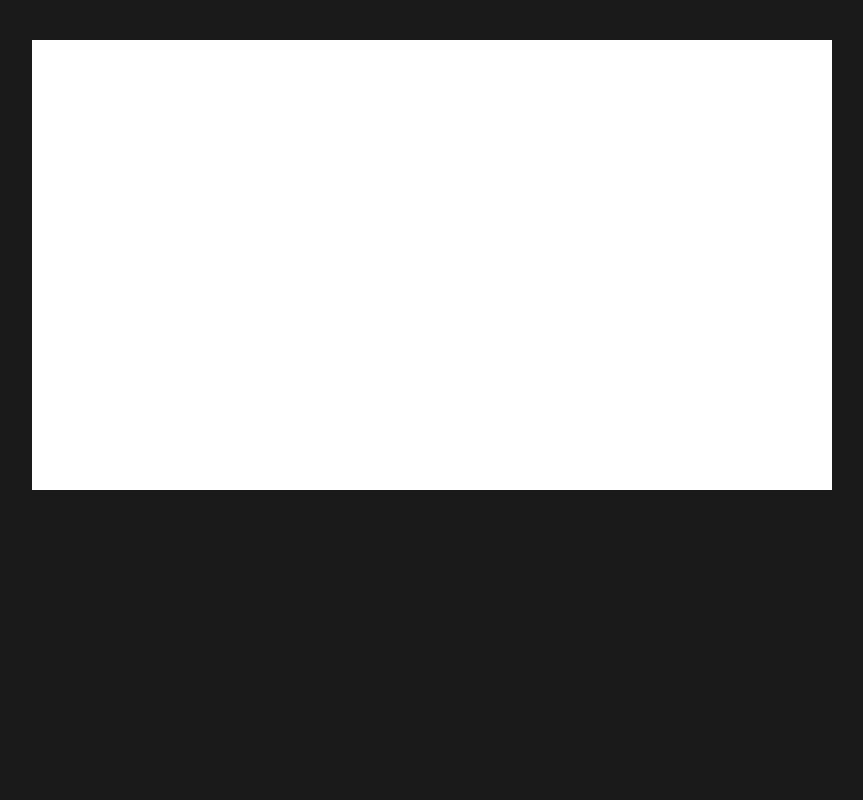
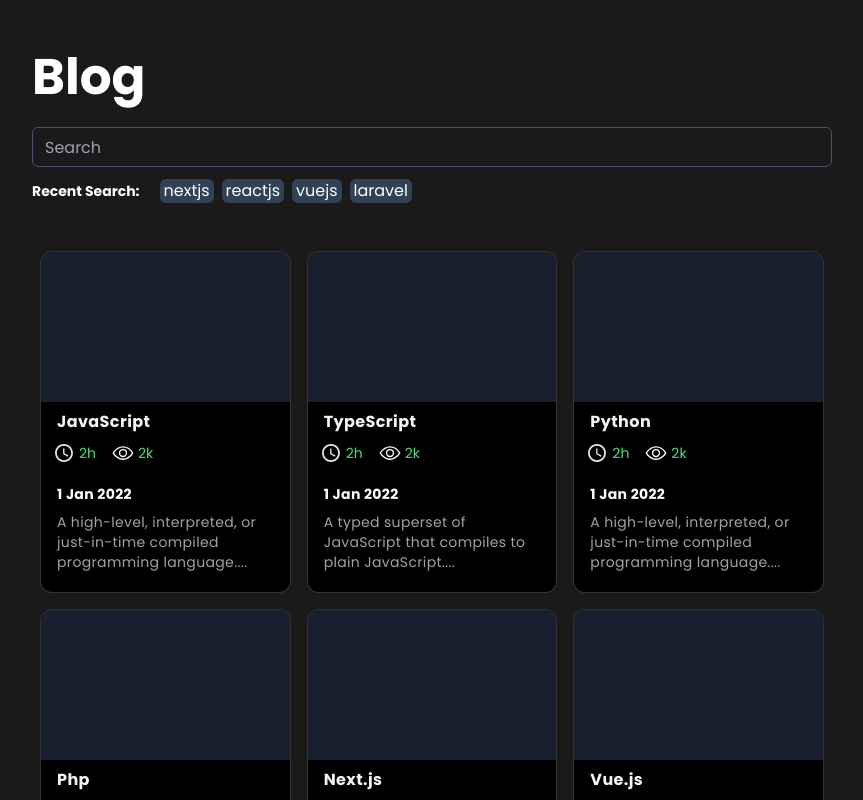
Before and after one commit to Mufid-031/next-portfolio, a Next.js app: page /blog in a window 1280 px wide. Shown: the top 800 px of the page, without its empty margins (208-1071 px from the left). Built offline with nearby package versions, Linux system fonts and the light colour scheme.

Commit message:
Menambahkan dynamic route untuk page blog

```diff
--- a/src/app/blog/[...slug]/page.tsx
+++ /dev/null
@@ -1,41 +0,0 @@
-"use client";
-
-import { useEffect, useState } from "react";
-import { projects } from "../page";
-
-type Data = {
-  title: string;
-  description: string;
-  link: string;
-} | null;
-
-export default function Page({ params }: { params: { slug: string } }) {
-  const [data, setData] = useState<Data[] | null>(null);
-
-  useEffect(() => {
-    projects.find((project) => {
-      if (project.link === params.slug) {
-        setData([
-          {
-            title: project.title,
-            description: project.description,
-            link: project.link,
-          },
-        ]);
-      }
-    });
-
-    if (data) {
-        console.log(data);
-    }
-  }, []);
-
-  return (
-    <main className="flex flex-col h-screen py-10 px-60">
-      <div className="flex flex-col w-full">
-        <div className="w-full h-[450px] bg-white"></div>
-        {/* <h2 className="text-black dark:text-white text-[30px] md:text-[50px] font-extrabold">{data.title}</h2> */}
-      </div>
-    </main>
-  );
-}
--- /dev/null
+++ b/src/app/blog/[slug]/page.tsx
@@ -0,0 +1,41 @@
+"use client";
+
+import { useEffect, useState } from "react";
+import { projects } from "../page";
+
+type Data = {
+  title: string;
+  description: string;
+  link: string;
+  writed: string;
+  views: string;
+  time: string;
+} | null;
+
+export default function Page({ params }: { params: { slug: string } }) {
+  const [data, setData] = useState<Data>(null);
+
+  useEffect(() => {
+    const project = projects.find((project) => project.slug == params.slug);
+
+    if (project) {
+      setData({
+        title: project.title,
+        description: project.description,
+        link: project.slug,
+        writed: project.writed,
+        views: project.views,
+        time: project.time,
+      });
+    }
+  }, [params.slug]);
+
+  return (
+    <main className="flex flex-col h-screen py-10 px-60">
+      <div className="flex flex-col w-full">
+        <div className="w-full h-[450px] bg-white"></div>
+        <h2 className="text-black dark:text-white text-[30px] md:text-[50px] font-extrabold">{data?.title}</h2>
+      </div>
+    </main>
+  );
+}
--- a/src/app/blog/page.tsx
+++ b/src/app/blog/page.tsx
@@ -27,31 +27,49 @@
   {
     title: "JavaScript",
     description: "A high-level, interpreted, or just-in-time compiled programming language.",
-    link: "/blog/blog-javascript",
+    slug: "blog-javascript",
+    writed: "1 Jan 2022",
+    views: "2k",
+    time: "2h",
   },
   {
     title: "TypeScript",
     description: "A typed superset of JavaScript that compiles to plain JavaScript.",
-    link: "/blog/blog-typescript",
+    slug: "blog-typescript",
+    writed: "1 Jan 2022",
+    views: "2k",
+    time: "2h",
   },
   {
     title: "Python",
     description: "A high-level, interpreted, or just-in-time compiled programming language.",
-    link: "/blog/blog-python",
+    slug: "blog-python",
+    writed: "1 Jan 2022",
+    views: "2k",
+    time: "2h",
   },
   {
     title: "Php",
     description: "A server-side scripting language, primarily used in web development.",
-    link: "/blog/blog-php",
+    slug: "blog-php",
+    writed: "1 Jan 2022",
+    views: "2k",
+    time: "2h",
   },
   {
     title: "Next.js",
     description: "A full stack React framework for production.",
-    link: "/blog/blog-nextjs",
+    slug: "blog-nextjs",
+    writed: "1 Jan 2022",
+    views: "2k",
+    time: "2h",
   },
   {
     title: "Vue.js",
     description: "A progressive, incrementally-adoptable JavaScript framework.",
-    link: "/blog/blog-vuejs",
+    slug: "blog-vuejs",
+    writed: "1 Jan 2022",
+    views: "2k",
+    time: "2h",
   },
 ];
--- a/src/components/skills/icon.tsx
+++ b/src/components/skills/icon.tsx
@@ -5,7 +5,7 @@
 import { VariantAnimationProps } from "@/types/variantAnimation.type";
 import { useVariantAnimation } from "@/hooks/useVariantAnimation";
 
-interface IconProps {
+interface IconProps extends React.ComponentPropsWithRef<"div"> {
   darkMode: boolean;
   isInView: boolean;
   iconOne: JSX.Element;
--- a/src/components/ui/CardHoverEffect.tsx
+++ b/src/components/ui/CardHoverEffect.tsx
@@ -15,7 +15,10 @@
   items: {
     title: string;
     description: string;
-    link: string;
+    slug: string;
+    writed: string;
+    views: string;
+    time: string;
   }[];
   className?: string;
 }) => {
@@ -30,8 +33,8 @@
     >
       {items.map((item, idx) => (
         <Link
-          href={item?.link}
-          key={item?.link}
+          href={`/blog/${item?.slug}`}
+          key={item?.slug}
           className="relative group block p-2 h-full w-full"
           onMouseEnter={() => setHoveredIndex(idx)}
           onMouseLeave={() => setHoveredIndex(null)}
@@ -58,11 +61,11 @@
             <CardTitle className="pl-4 pt-2">{item.title}</CardTitle>
             <div className="flex items-center px-2 pb-4">
                 <IoMdTime className="pt-2" size={30} color="#fff" />
-                <span className="text-sm dark:text-green-400 text-black pt-2 mr-3">2h ago</span>
+                <span className="text-sm dark:text-green-400 text-black pt-2 mr-3">{item.time}</span>
                 <IoEyeOutline className="pt-2" size={30} color="#fff" />
-                <span className="text-sm dark:text-green-400 text-black pt-2">2k views</span>
+                <span className="text-sm dark:text-green-400 text-black pt-2">{item.views}</span>
             </div>
-            <CardDescription className="px-4 py-1 font-bold text-white">1 Jan 2022</CardDescription>
+            <CardDescription className="px-4 py-1 font-bold text-white">{item.writed}</CardDescription>
             <CardDescription className="px-4 pt-1 pb-5">{item.description.substring(0, 100)}...</CardDescription>
           </Card>
         </Link>
--- a/src/hooks/useControllsAnimation.tsx
+++ b/src/hooks/useControllsAnimation.tsx
@@ -8,6 +8,7 @@
     } else {
       ctrls.start("hidden");
     }
+  // eslint-disable-next-line react-hooks/exhaustive-deps
   }, [once ? null : ctrls, once ? null : isInView]);
 
   useEffect(() => {
```
